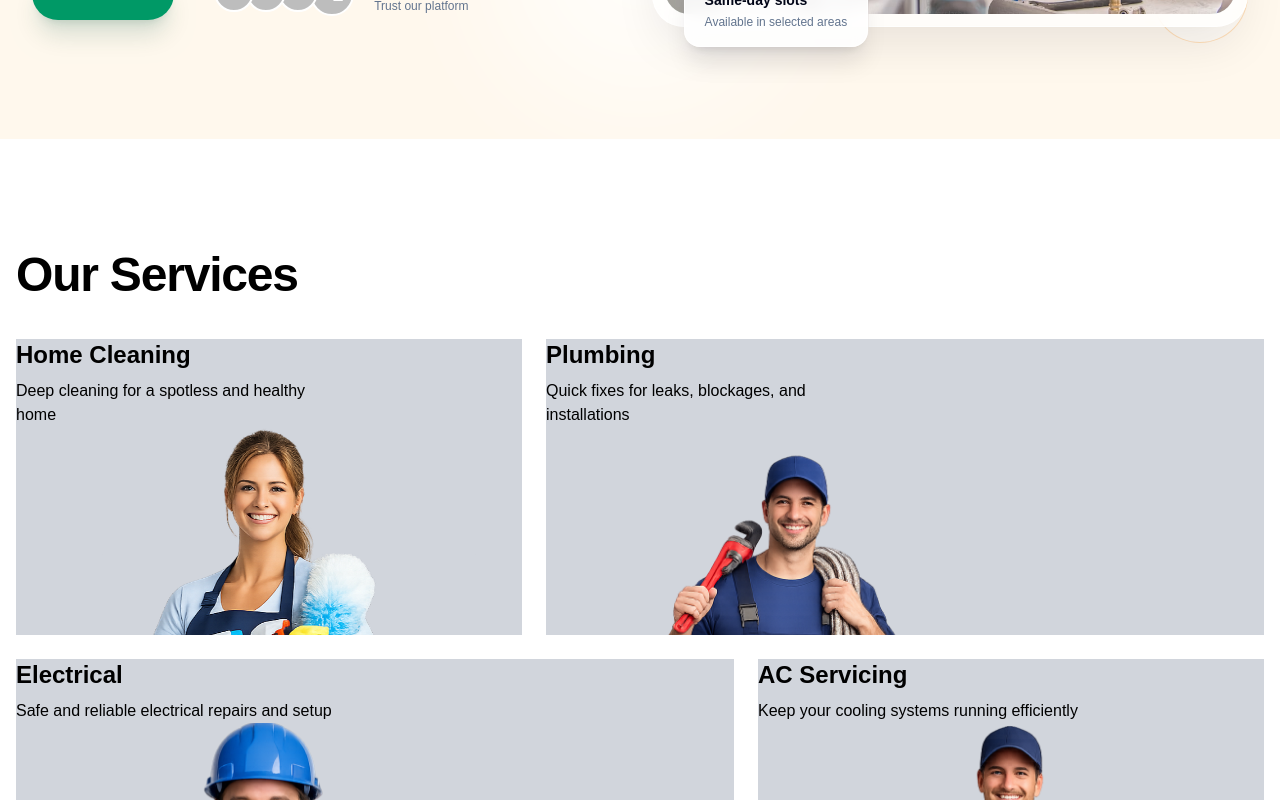
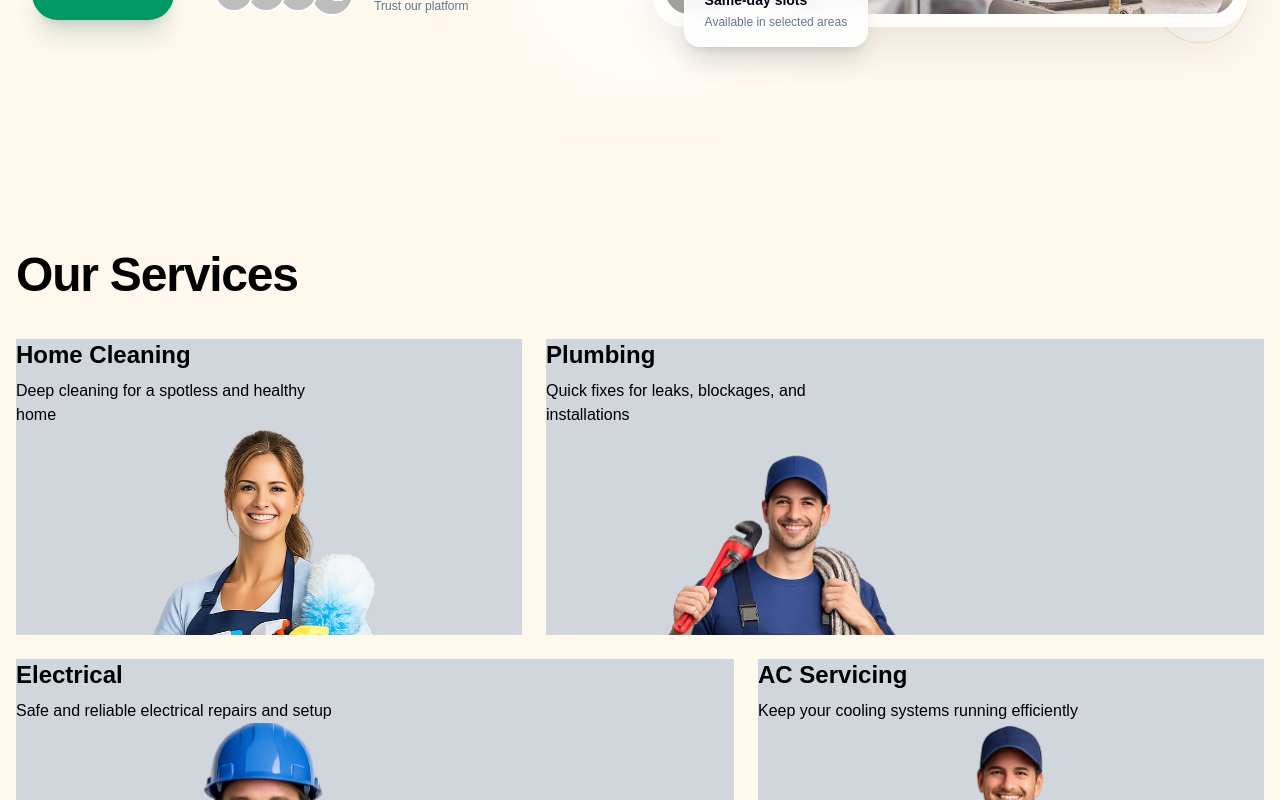
Before and after one commit to devops-89/chandra-FE, a Next.js app in the folder frontend/: page / in a window 1280 px wide. Shown: the part 620-1420 px from the top of the page. Built offline with nearby package versions, Linux system fonts and the light colour scheme.

Commit message:
services bg updated

```diff
--- a/frontend/src/components/servicesSection/ServiceSection.tsx
+++ b/frontend/src/components/servicesSection/ServiceSection.tsx
@@ -5,7 +5,7 @@ export function ServiceSection() {
   return (
     <section
       id="services"
-      className="py-24"
+      className="py-24 bg-[#FFF8EC]"
     >
       <div className="mx-auto flex flex-col gap-5 max-w-7xl px-4 py-4">
         <ServiceHeading />
```
